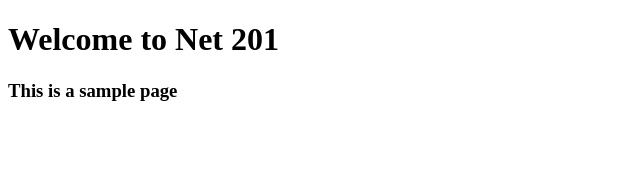
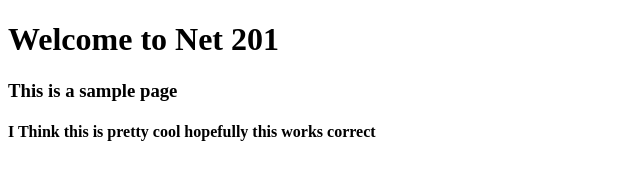
Before and after one commit to wick1991/net201sampleDW, a plain HTML site: page index.html in a window 1280 px wide. Shown: the whole page, without its empty margins (0-640 px from the left). Drawn offline with Linux system fonts and the light colour scheme.

Commit message:
Added a Comment

```diff
--- a/index.html
+++ b/index.html
@@ -3,6 +3,6 @@
 <body>
     <h1> Welcome to Net 201</h1>
     <h3>This is a sample page</h3>
-
+    <h4> I Think this is pretty cool hopefully this works correct</h4>
 </body>
 </html>
```
